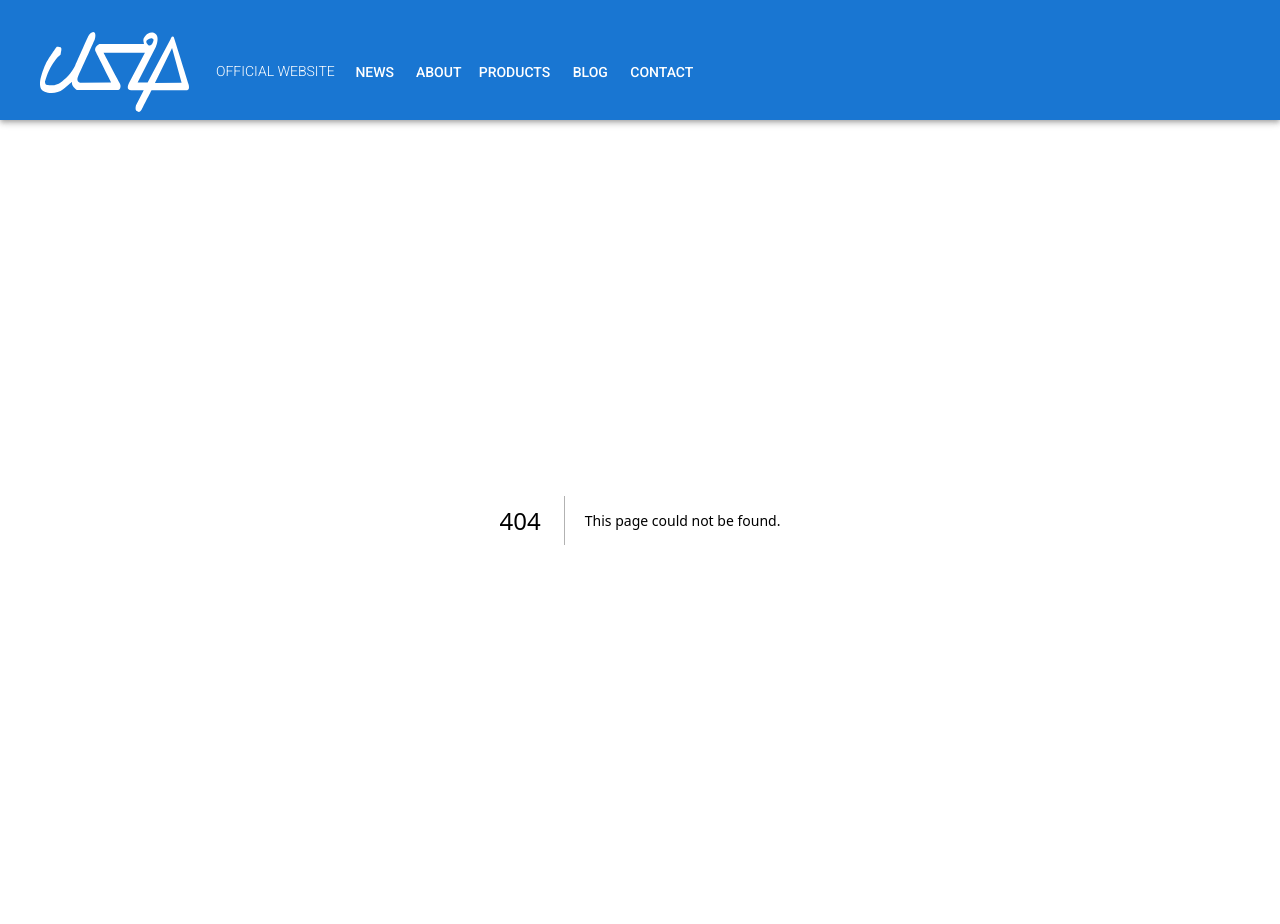
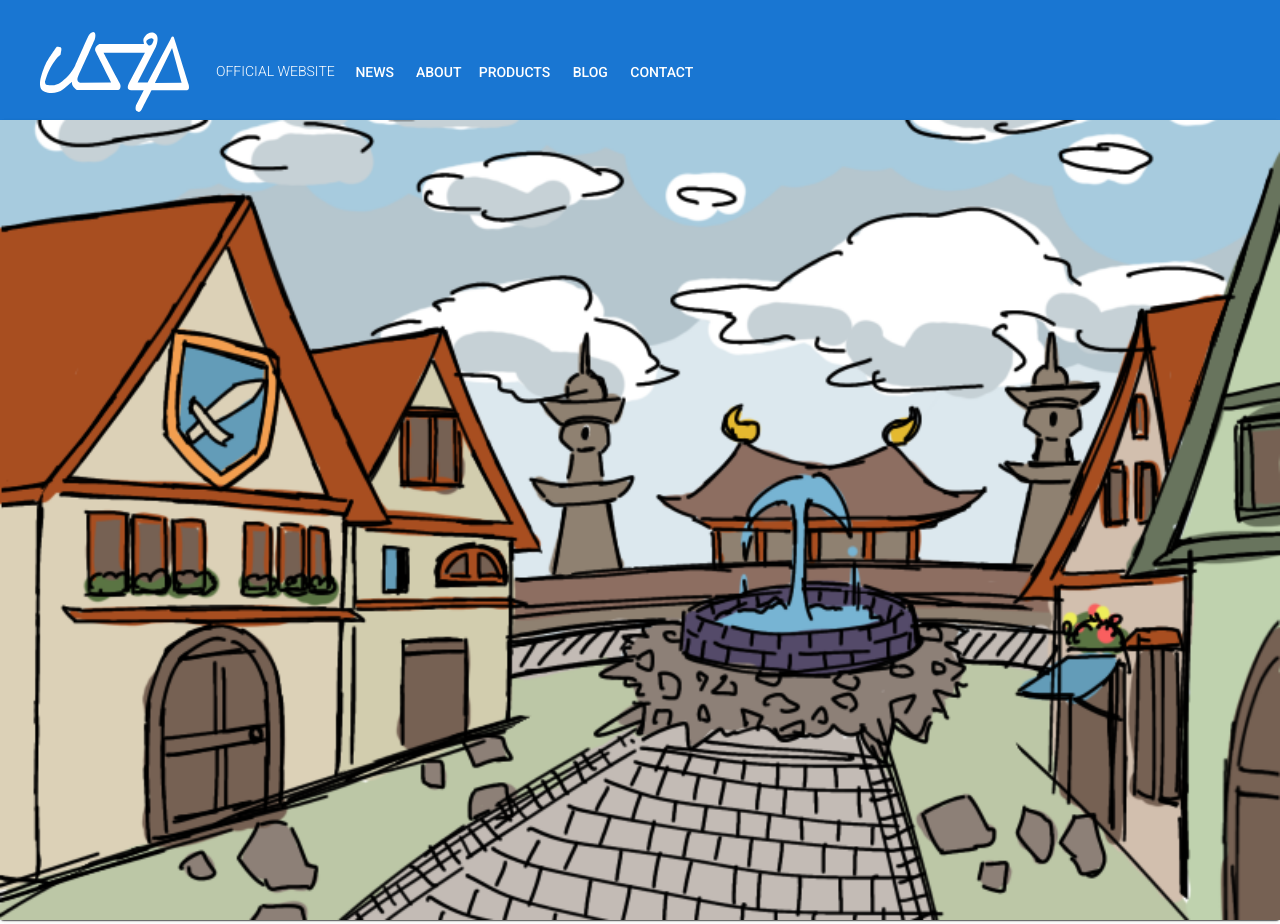
Before and after one commit to UZIA-Dev/uzia-web, a Next.js app: page /uzia in a window 1280 px wide. Before the commit this address had no page. Built offline with nearby package versions, Linux system fonts and the light colour scheme; what @mui/material-nextjs would draw is missing.

Commit message:
UZIAページの作成

```diff
--- a/src/app/page.tsx
+++ b/src/app/page.tsx
@@ -1,10 +1,11 @@
 import React from 'react';
 import MastHeadImage from '../components/MastHeadImage';
+import getBasePath from '../utils/getBasePath';
 
 export default function Home() {
   return (
     <React.Fragment>
-      <MastHeadImage />
+      <MastHeadImage src={`${getBasePath()}/img/image_1.jpg`} />
     </React.Fragment>
   );
 }
--- /dev/null
+++ b/src/app/uzia/layout.tsx
@@ -0,0 +1,16 @@
+import React from "react";
+
+type UziaLayoutProps = {
+  children: React.ReactNode;
+}
+
+const UziaLayout = (props: Readonly<UziaLayoutProps>) => {
+  const { children } = props;
+  return (
+    <React.Fragment>
+      {children}
+    </React.Fragment>
+  );
+}
+
+export default UziaLayout;
--- /dev/null
+++ b/src/app/uzia/page.tsx
@@ -0,0 +1,14 @@
+import React from 'react';
+import MastHeadImage from '@/components/MastHeadImage';
+import Paper from '@mui/material/Paper';
+import getImageSrcPath from '../../utils/getImageSrcPath';
+
+const UziaPage = () => {
+  return (
+    <Paper>
+      <MastHeadImage src={getImageSrcPath('/img/town.png')} />
+    </Paper>
+  );
+}
+
+export default UziaPage;
--- a/src/components/MastHeadImage.tsx
+++ b/src/components/MastHeadImage.tsx
@@ -1,13 +1,17 @@
 import React from 'react';
 import Paper from '@mui/material/Paper';
-import getBasePath from '../utils/getBasePath';
 
-const MastHeadImage = () => {
+type MastHeadImageProps = {
+  src: string;
+  className?: string;
+}
+
+const MastHeadImage = (props: MastHeadImageProps) => {
+  const { src, className } = props;
+  console.log({ src })
   return (
-    <Paper className="masthead-container">
-      <img
-        src={`${getBasePath()}/img/image_1.jpg`}
-      />
+    <Paper className={`masthead-container ${className}`}>
+      <img src={src} />
     </Paper>
   );
 }
--- /dev/null
+++ b/src/utils/getImageSrcPath.ts
@@ -0,0 +1,17 @@
+import getBasePath from "./getBasePath";
+import _first from "lodash/first";
+
+/**
+ * 画像のパスをBase Pathをつけて返します。
+ * @param src BasePath以降のソースパスを渡します。先頭に/をつけて渡してください。
+ * @returns
+ */
+const getImageSrcPath = (src: string) => {
+  console.log(_first(src))
+  if (_first(src) !== '/') {
+    src = '/' + src;
+  }
+  return `${getBasePath()}${src}`;
+}
+
+export default getImageSrcPath;
```
